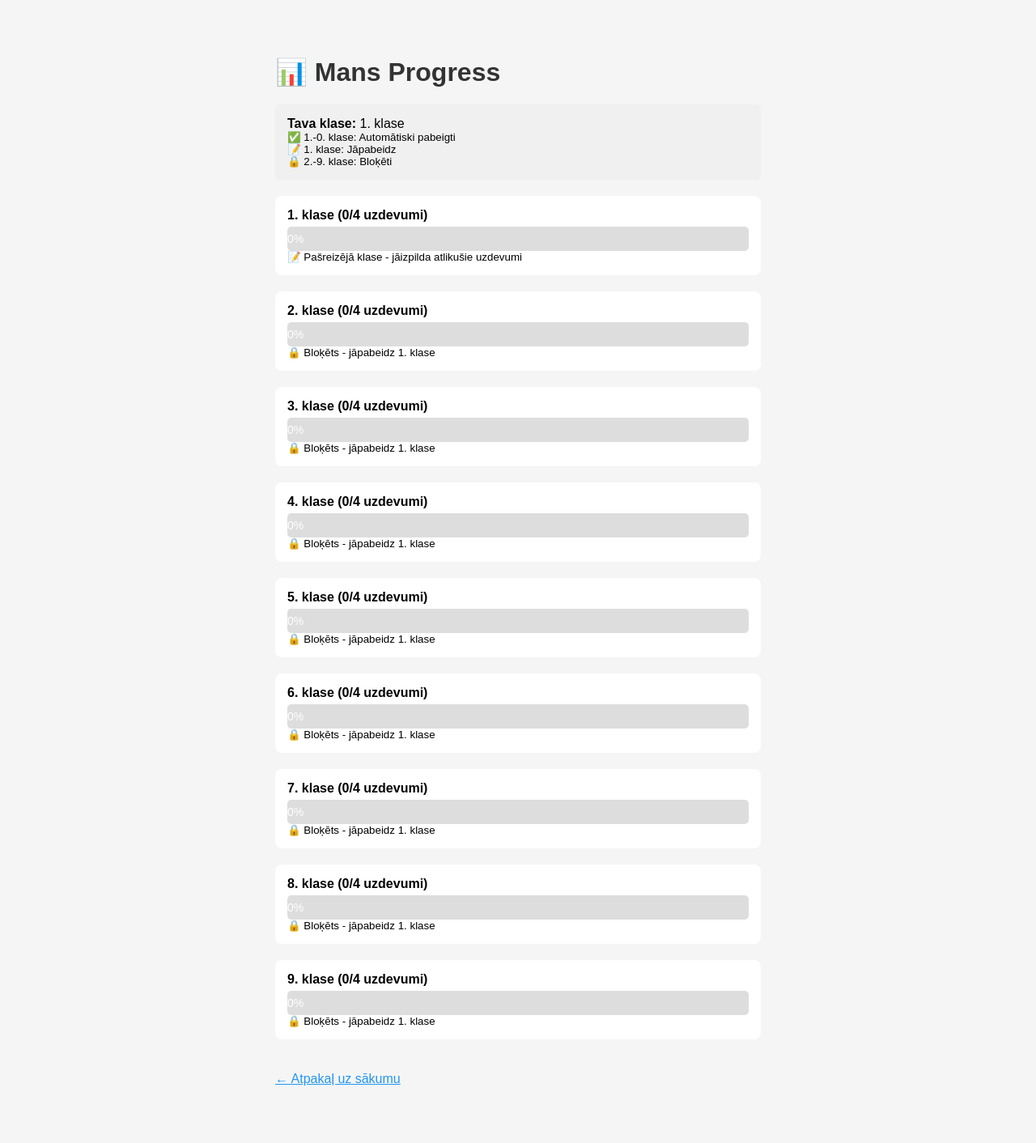
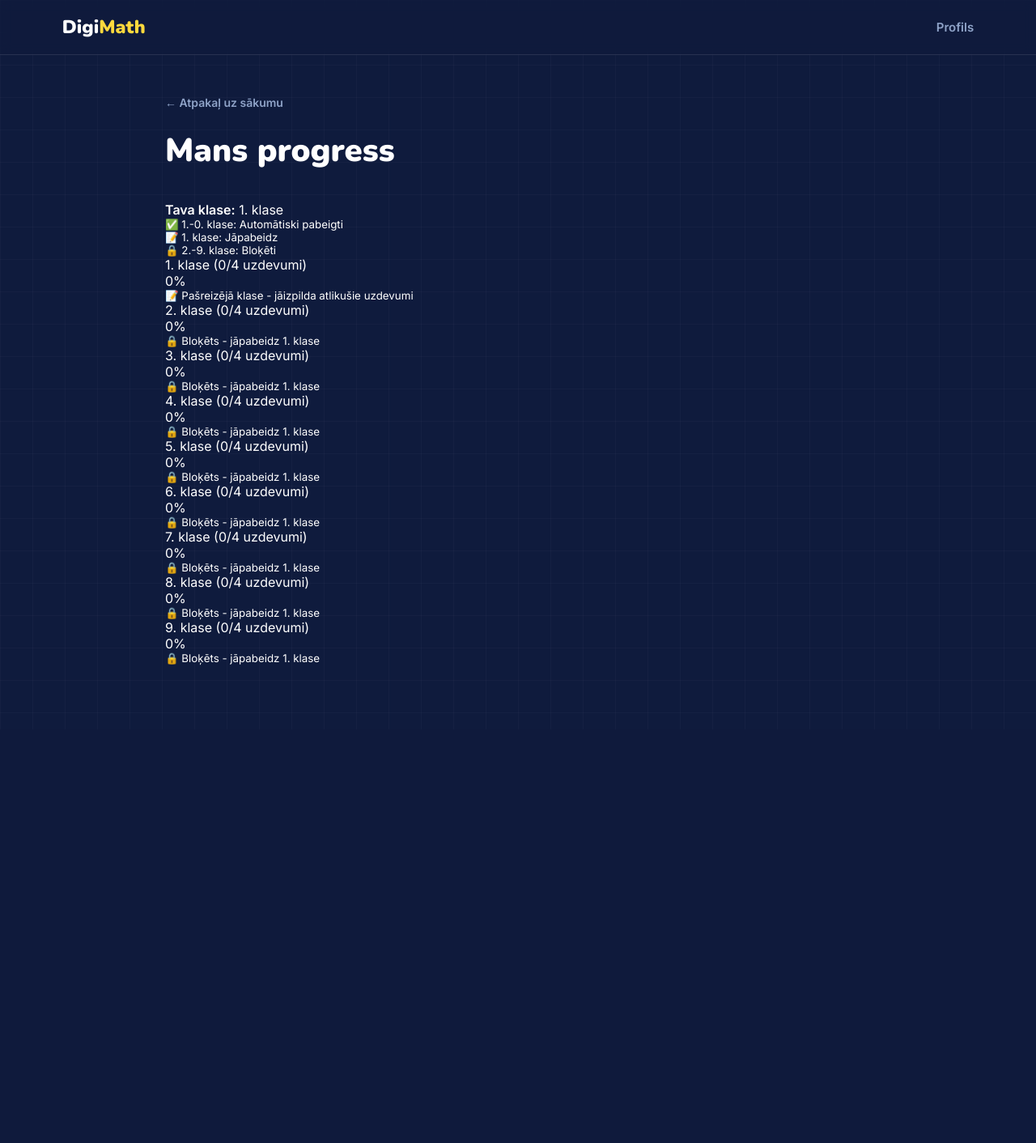
Before and after one commit to DanaTada/DigiMath, a PHP site: page /profile_progress.php in a window 1280 px wide. Shown: the whole page at 81% size. After the commit the page ends 822 px from the top, so only its background shows below. Run offline with PHP 8.4, Linux system fonts and the light colour scheme; a user stored in the database is signed in; data comes from the database, SQL or seed files in the repository.

Commit message:
Add files via upload

```diff
--- a/profile.php
+++ b/profile.php
@@ -58,8 +58,6 @@ $initial = isset($_SESSION['uzvards']) ? mb_strtoupper(mb_substr($_SESSION['uzva
                     <span><?= htmlspecialchars($_SESSION['e-pasts'] ?? '—') ?></span>
                 </div>
             </div>
-                </div>
-            </div>
 
         </div>
 
--- a/profile_progress.php
+++ b/profile_progress.php
@@ -67,66 +67,26 @@ foreach ($grades as $grade) {
 <html lang="lv">
 <head>
     <meta charset="UTF-8">
-    <title>Mans Progress</title>
-    <style>
-        body {
-            font-family: Arial, sans-serif;
-            max-width: 600px;
-            margin: 50px auto;
-            padding: 20px;
-            background: #f5f5f5;
-        }
-        .grade-item {
-            margin-bottom: 20px;
-            background: white;
-            padding: 15px;
-            border-radius: 8px;
-        }
-        .grade-label {
-            font-weight: bold;
-            margin-bottom: 5px;
-        }
-        .bar-container {
-            background-color: #ddd;
-            height: 30px;
-            border-radius: 5px;
-            overflow: hidden;
-        }
-        .bar-fill {
-            background-color: #4caf50;
-            height: 100%;
-            line-height: 30px;
-            color: white;
-            text-align: center;
-            font-size: 14px;
-        }
-        .auto .bar-fill {
-            background-color: #2196f3;
-        }
-        .locked .bar-fill {
-            background-color: #999;
-        }
-        h1 {
-            color: #333;
-        }
-        .stats {
-            background: #f0f0f0;
-            padding: 15px;
-            border-radius: 5px;
-            margin-bottom: 20px;
-        }
-        .back-link {
-            display: inline-block;
-            margin-top: 20px;
-            color: #2196f3;
-        }
-    </style>
+    <meta name="viewport" content="width=device-width, initial-scale=1.0">
+    <title>Mans progress — DigiMath</title>
+    <link rel="stylesheet" href="css/base.css">
+    <link rel="stylesheet" href="css/progress.css">
 </head>
-<body>
+<body class="app-page">
 
-<h1>📊 Mans Progress</h1>
+    <header class="site-header">
+        <a href="home.php" class="site-logo">Digi<span>Math</span></a>
+        <nav><a href="profile.php">Profils</a></nav>
+    </header>
 
-<div class="stats">
+    <main class="app-main progress-main">
+
+        <a href="home.php" class="back-link">← Atpakaļ uz sākumu</a>
+
+        <div class="page-heading">
+            <h1>Mans progress</h1>
+        </div>
+<div class="progress-stats">
     <strong>Tava klase:</strong> <?= $userGrade ?>. klase<br>
     <small>✅ 1.-<?= $userGrade-1 ?>. klase: Automātiski pabeigti</small><br>
     <small>📝 <?= $userGrade ?>. klase: Jāpabeidz</small><br>
@@ -157,7 +117,7 @@ foreach ($grades as $grade) {
 </div>
 <?php endforeach; ?>
 
-<p><a href="home.php" class="back-link">← Atpakaļ uz sākumu</a></p>
+</main>
 
 </body>
 </html>
```
Also changed, not shown: profile.css (added, +73 -0 lines), progress.css (added, +75 -0 lines), progress.php (+81 -26 lines).
